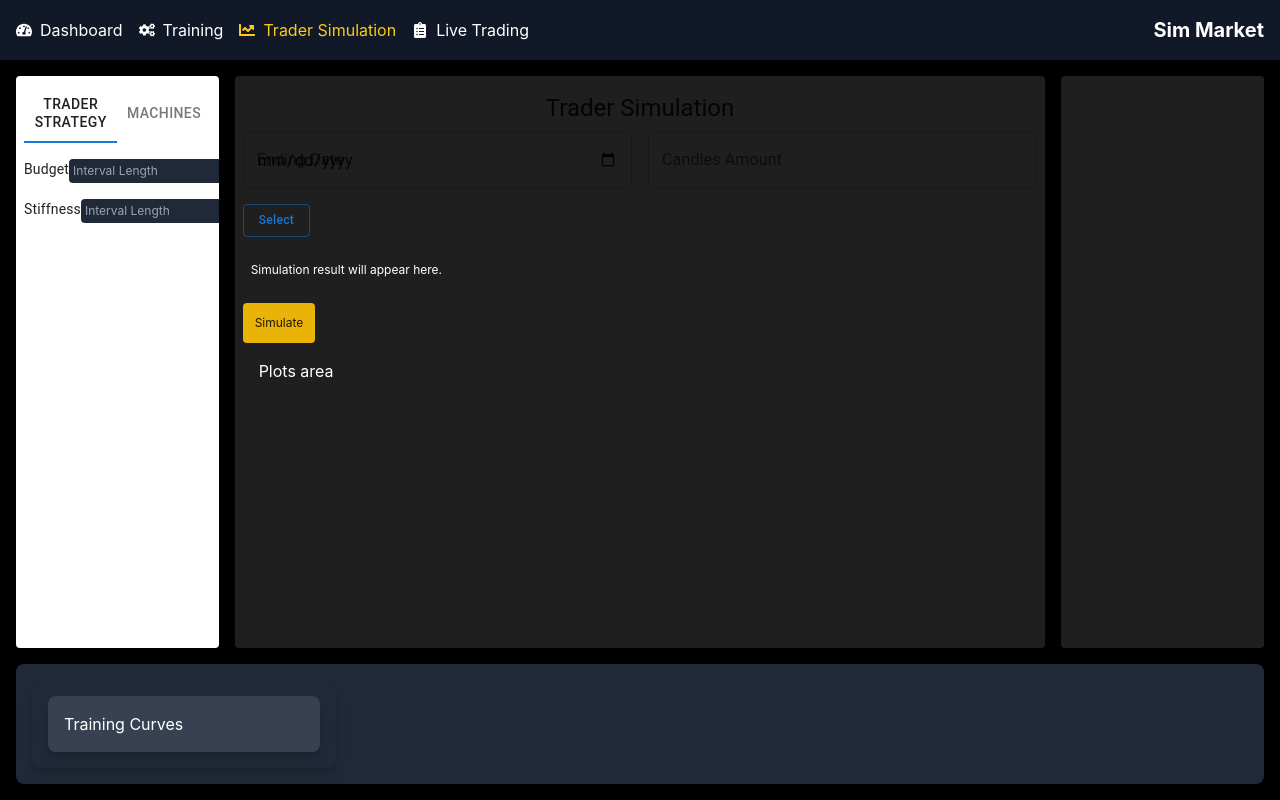
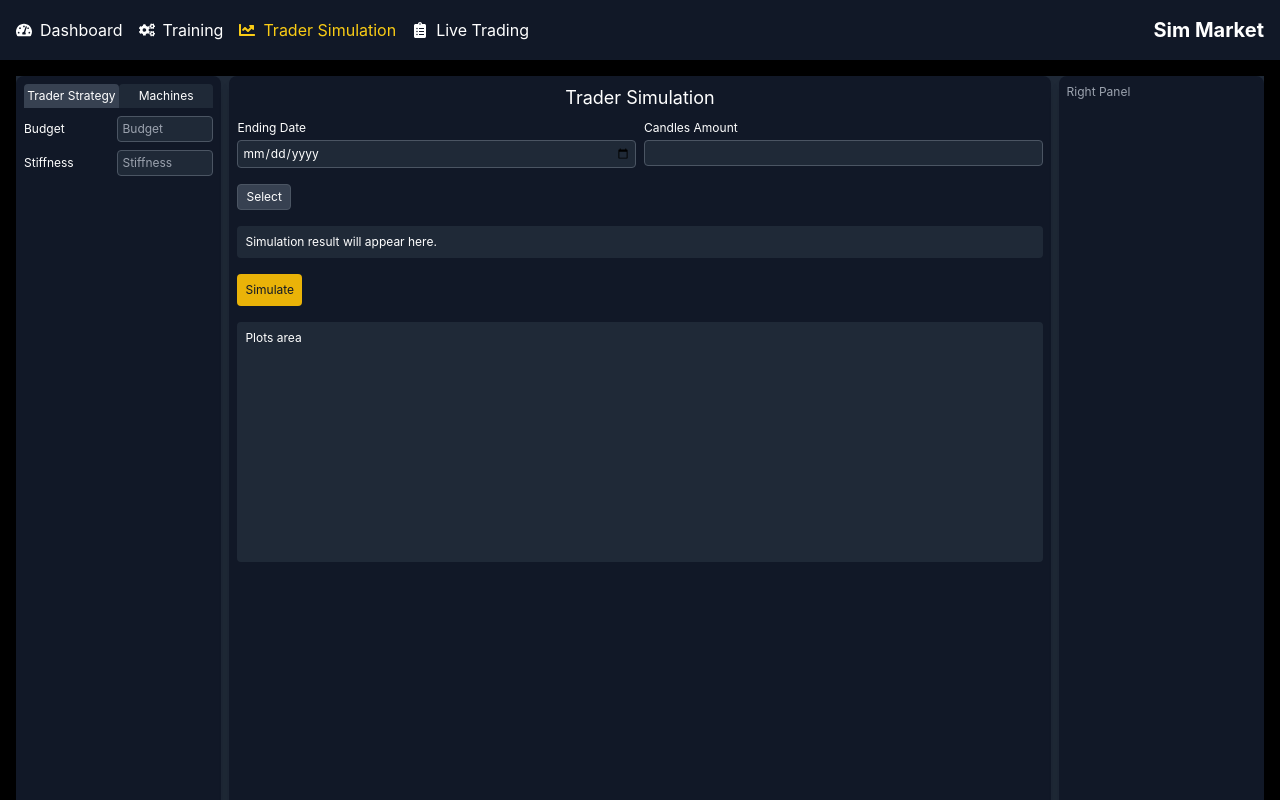
Before and after one commit to Microcosmos22/sim-market, a React (Create React App) app: page / in a window 1280 px wide. Both pictures are taken after a click on the button "Trader Simulation". Built offline with nearby package versions, Linux system fonts and the light colour scheme.

Commit message:
Really cool trader simulation

```diff
--- a/src/TraderSimulation.js
+++ b/src/TraderSimulation.js
@@ -1,106 +1,96 @@
-import { Card, CardContent, CardHeader, Button, TextField, Tabs, Tab, Box, Typography } from '@mui/material';
 import { useState } from 'react';
 
 export default function TraderSimulation() {
     const [activeTab, setActiveTab] = useState("strategy");
 
     return (
-        <Box sx={{ display: 'flex', height: '100vh', p: 0, backgroundColor: 'bg-gray-800' }}>
+        <div className="flex min-h-screen bg-gray-800 text-xs text-white">
             {/* Left Panel */}
-            <Card sx={{ width: '16.66%', backgroundColor: 'bg-gray-800' }}>
-                <CardContent sx={{ p: 1 }}>
-                    <Tabs
-                        value={activeTab}
-                        onChange={(event, newValue) => setActiveTab(newValue)}
-                        variant="fullWidth"
-                        textColor="inherit"
-                        sx={{ fontSize: '0.75rem' }}
-                    >
-                        <Tab label="Trader Strategy" value="strategy" />
-                        <Tab label="Machines" value="machines" />
-                    </Tabs>
+            <div className="w-1/6 bg-gray-900 p-2 shadow-lg rounded-lg">
+                <div className="mb-4">
+                    <div className="flex">
+                        <button
+                            onClick={() => setActiveTab("strategy")}
+                            className={`flex-1 py-1 ${activeTab === "strategy" ? "bg-gray-700" : "bg-gray-800"} text-white rounded-t`}
+                        >
+                            Trader Strategy
+                        </button>
+                        <button
+                            onClick={() => setActiveTab("machines")}
+                            className={`flex-1 py-1 ${activeTab === "machines" ? "bg-gray-700" : "bg-gray-800"} text-white rounded-t`}
+                        >
+                            Machines
+                        </button>
+                    </div>
 
                     {activeTab === "strategy" && (
-                        <Box sx={{ mt: 2 }}>
-                            <Box display="flex" justifyContent="space-between" mb={2}>
-                                <Typography variant="body2">Budget</Typography>
-                                <input type="number" placeholder="Interval Length"
-                                className="bg-gray-800 border-gray-400 p-1 rounded text-xs" />
-
-                            </Box>
-                            <Box display="flex" justifyContent="space-between" mb={2}>
-                                <Typography variant="body2">Stiffness</Typography>
-
-                                <input type="number" placeholder="Interval Length"
-                                className="bg-gray-800 border-gray-400 p-1 rounded text-xs" />
-                            </Box>
-                        </Box>
+                        <div className="mt-2 space-y-2">
+                            <div className="flex justify-between items-center">
+                                <label className="text-xs">Budget</label>
+                                <input
+                                    type="number"
+                                    placeholder="Budget"
+                                    className="bg-gray-800 border border-gray-600 p-1 rounded text-xs text-white w-24"
+                                />
+                            </div>
+                            <div className="flex justify-between items-center">
+                                <label className="text-xs">Stiffness</label>
+                                <input
+                                    type="number"
+                                    placeholder="Stiffness"
+                                    className="bg-gray-800 border border-gray-600 p-1 rounded text-xs text-white w-24"
+                                />
+                            </div>
+                        </div>
                     )}
-                </CardContent>
-            </Card>
+                </div>
+            </div>
 
             {/* Center Panel */}
-            <Card sx={{ width: '66.66%', mx: 2, backgroundColor: '#1f1f1f' }}>
-                <CardHeader title="Trader Simulation" sx={{ textAlign: 'center', paddingBottom: 0 }} />
-                <CardContent sx={{ p: 1 }}>
-                    <Box sx={{ display: 'grid', gridTemplateColumns: '1fr 1fr', gap: 2, mb: 2 }}>
-                        <TextField
+            <div className="w-2/3 bg-gray-900 mx-2 p-2 shadow-lg rounded-lg">
+                <h2 className="text-center text-lg mb-2">Trader Simulation</h2>
+
+                <div className="grid grid-cols-2 gap-2 mb-4">
+                    <div>
+                        <label className="block text-xs mb-1">Ending Date</label>
+                        <input
                             type="date"
-                            variant="outlined"
-                            label="Ending Date"
-                            sx={{ fontSize: '0.75rem' }}
+                            className="bg-gray-800 border border-gray-600 p-1 rounded text-xs text-white w-full"
                         />
-                        <TextField
+                    </div>
+                    <div>
+                        <label className="block text-xs mb-1">Candles Amount</label>
+                        <input
                             type="number"
-                            variant="outlined"
-                            label="Candles Amount"
-                            sx={{ fontSize: '0.75rem' }}
+                            className="bg-gray-800 border border-gray-600 p-1 rounded text-xs text-white w-full"
                         />
-                    </Box>
+                    </div>
+                </div>
 
-                    <Button
-                        variant="outlined"
-                        sx={{ mb: 2, fontSize: '0.75rem', textTransform: 'none' }}
-                    >
-                        Select
-                    </Button>
+                <button className="bg-gray-700 border border-gray-600 px-2 py-1 rounded text-xs mb-4">
+                    Select
+                </button>
 
-                    <Box
-                        sx={{
-                            backgroundColor: '#1f1f1f',
-                            color: 'white',
-                            p: 1,
-                            mb: 2,
-                            borderRadius: 1,
-                            fontSize: '0.75rem'
-                        }}
-                    >
-                        Simulation result will appear here.
-                    </Box>
+                <div className="bg-gray-800 p-2 rounded mb-4 text-xs text-white">
+                    Simulation result will appear here.
+                </div>
 
-                    <button className="bg-yellow-500  p-3 rounded text-xs">Simulate</button>
+                <button className="bg-yellow-500 p-2 rounded text-xs mb-4 text-gray-900">
+                    Simulate
+                </button>
 
-                    <Box
-                        sx={{
-                            backgroundColor: '#1f1f1f',
-                            p: 2,
-                            borderRadius: 1,
-                            height: '240px',
-                            overflowY: 'auto',
-                            color: 'white'
-                        }}
-                    >
-                        Plots area
-                    </Box>
-                </CardContent>
-            </Card>
+                <div className="bg-gray-800 p-2 rounded h-60 overflow-y-auto text-white">
+                    Plots area
+                </div>
+            </div>
 
             {/* Right Panel */}
-            <Card sx={{ width: '16.66%', backgroundColor: '#1f1f1f' }}>
-                <CardContent sx={{ p: 2 }}>
-                    {/* Placeholder for right panel content */}
-                </CardContent>
-            </Card>
-        </Box>
+            <div className="w-1/6 bg-gray-900 p-2 shadow-lg rounded-lg">
+                {/* Placeholder for right panel content */}
+                <div className="text-xs text-gray-400">
+                    Right Panel
+                </div>
+            </div>
+        </div>
     );
 }
```
